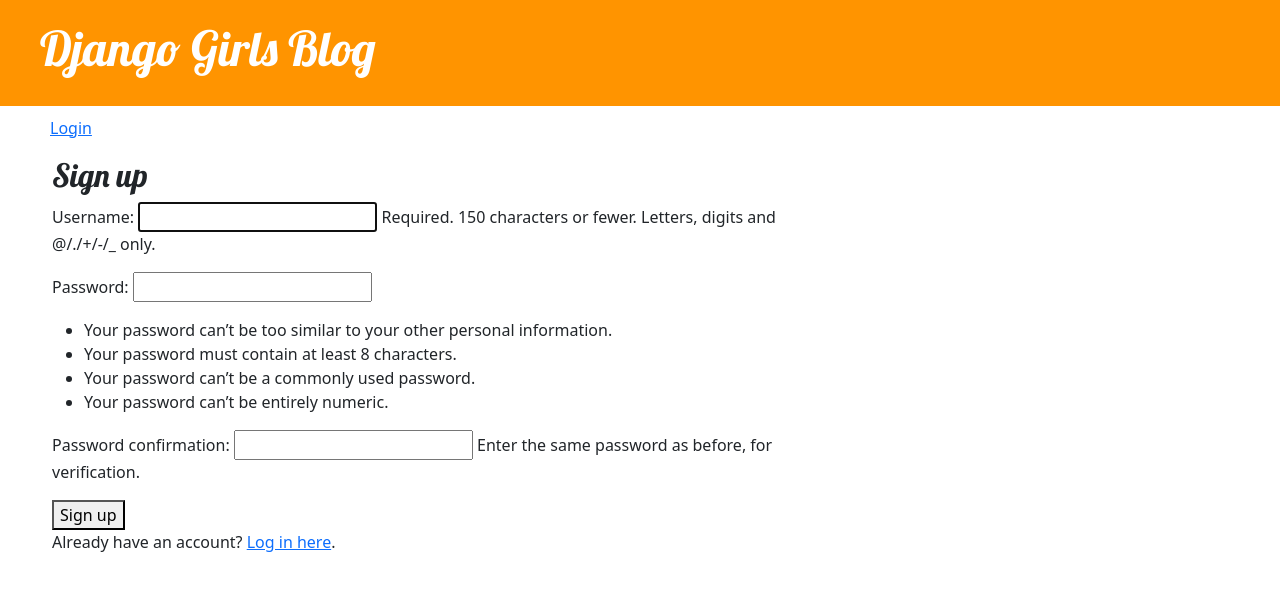
After one commit to DrSamael/djangogirls, a Django app: page /signup/ in a window 1280 px wide. The commit adds this page. Shown: the top 591 px of the page. Run offline with Django 5.2, Linux system fonts and the light colour scheme.

Commit message:
implement signup/login/logout feature

```diff
--- a/blog/static/css/blog.css
+++ b/blog/static/css/blog.css
@@ -57,3 +57,7 @@
 .save-object{
     margin: 30px 0;
 }
+
+.login-nav {
+    margin: 10px 50px;
+}
--- a/blog/templates/blog/base.html
+++ b/blog/templates/blog/base.html
@@ -19,6 +19,20 @@
         {% endif %}
         <h1><a href="/">Django Girls Blog</a></h1>
     </div>
+
+    <nav class='login-nav'>
+        {% if user.is_authenticated %}
+          <form id="logout-form" action="{% url 'logout' %}" method="post" style="display: none;">
+            {% csrf_token %}
+            <button type="submit">Logout</button>
+          </form>
+          <a href="#" onclick="document.getElementById('logout-form').submit();">Logout</a>
+          <p>Welcome, {{ user.username }}</p>
+        {% else %}
+          <p><a href="{% url 'login' %}">Login</a></p>
+        {% endif %}
+    </nav>
+
     <div class="content container">
         <div class="row">
             <div class="col-md-8">
--- a/blog/templates/blog/post_detail.html
+++ b/blog/templates/blog/post_detail.html
@@ -14,12 +14,11 @@
                 <img src="{{ post.image.url }}" alt="{{ post.title }}">
             {% endif %}
         </div>
+        {% if user.is_authenticated %}
             <div>
-            {% if user.is_authenticated %}
                 <a class="btn btn-default" href="{% url 'post_edit' post.id %}">
                     <span class="glyphicon glyphicon-pencil">Edit</span>
                 </a>
-            {% endif %}
             </div>
             <div>
                 <form action="{% url 'post_delete' post.id %}" method="post" style="display:inline;"
@@ -28,6 +27,7 @@
                     <button type="submit" class="btn btn-danger">Delete</button>
                 </form>
             </div>
+        {% endif %}
     </div>
 
     <a href="{% url 'post_list' %}">Back to list</a>
--- /dev/null
+++ b/blog/templates/registration/signup.html
@@ -0,0 +1,11 @@
+{% extends 'blog/base.html' %}
+
+{% block content %}
+  <h2>Sign up</h2>
+  <form method="post">
+    {% csrf_token %}
+    {{ form.as_p }}
+    <button type="submit">Sign up</button>
+  </form>
+  <p>Already have an account? <a href="{% url 'login' %}">Log in here</a>.</p>
+{% endblock %}
--- a/blog/views.py
+++ b/blog/views.py
@@ -1,6 +1,8 @@
 from django.shortcuts import render, get_object_or_404
 from django.utils import timezone
 from django.shortcuts import redirect
+from django.contrib.auth.forms import UserCreationForm
+from django.contrib.auth import login, authenticate
 
 from .models import Post
 from .forms import PostForm
@@ -46,3 +48,19 @@
     post = get_object_or_404(Post, pk=post_id)
     post.delete()
     return redirect('post_list')
+
+def signup(request):
+    if request.method == 'POST':
+        form = UserCreationForm(request.POST)
+        if form.is_valid():
+            user = form.save()
+            # Authenticate the user
+            username = form.cleaned_data.get('username')
+            raw_password = form.cleaned_data.get('password1')
+            user = authenticate(username=username, password=raw_password)
+            # Log in the user
+            login(request, user)
+            return redirect('post_list')  # Redirect to a desired page after signup
+    else:
+        form = UserCreationForm()
+    return render(request, 'registration/signup.html', {'form': form})
--- a/mysite/settings.py
+++ b/mysite/settings.py
@@ -132,3 +132,6 @@
 # https://docs.djangoproject.com/en/5.1/ref/settings/#default-auto-field
 
 DEFAULT_AUTO_FIELD = 'django.db.models.BigAutoField'
+
+LOGIN_REDIRECT_URL = '/'
+LOGOUT_REDIRECT_URL = '/'
--- a/mysite/urls.py
+++ b/mysite/urls.py
@@ -18,11 +18,16 @@
 from django.urls import path, include
 from django.conf import settings
 from django.conf.urls.static import static
+from django.contrib.auth import views as auth_views
 
+import blog.views
 
 urlpatterns = [
     path('admin/', admin.site.urls),
     path('', include('blog.urls')),
+    path('login/', auth_views.LoginView.as_view(), name='login'),
+    path('logout/', auth_views.LogoutView.as_view(), name='logout'),
+    path('signup/', blog.views.signup, name='signup'),
 ]
 
 if settings.DEBUG:
```
Also changed, not shown: blog/templates/registration/login.html (added, +11 -0 lines). Lines whose indentation alone changed are shown as unchanged.
